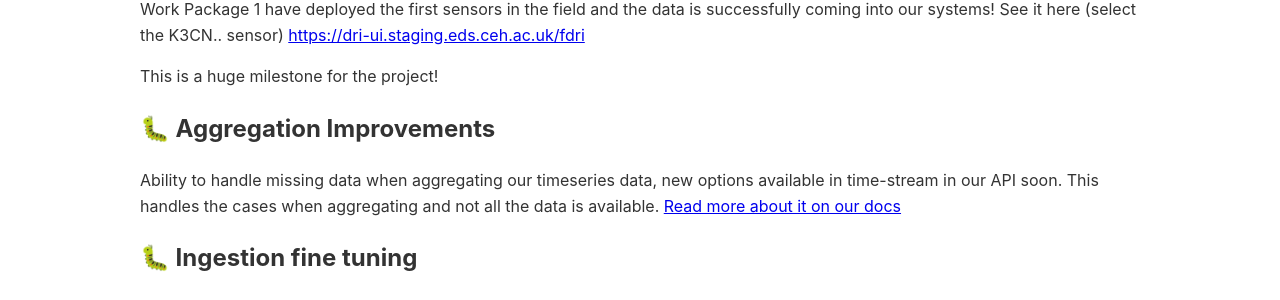
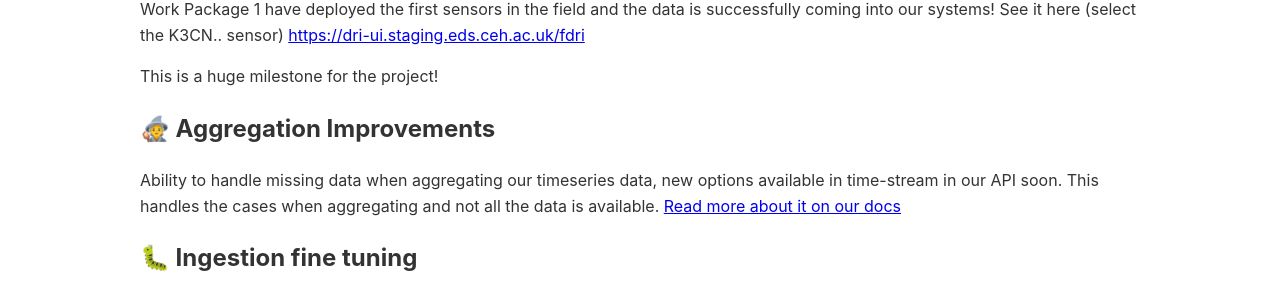
Before and after one commit to NERC-CEH/fdri_words, a Jekyll site: the page built from weeknotes/2025/21.md, in a window 1280 px wide. Shown: the part 292-592 px from the top of the page. Built offline with Jekyll 4.4.1, drawn with Linux system fonts in a browser that asks for light colours; our own code applies the rules of GitHub Pages for plain Markdown files.

Commit message:
Update 21.md

```diff
--- a/weeknotes/2025/21.md
+++ b/weeknotes/2025/21.md
@@ -9,7 +9,7 @@ See it here (select the K3CN.. sensor) [https://dri-ui.staging.eds.ceh.ac.uk/fdr
 
 This is a huge milestone for the project!
 
-## 🐛 Aggregation Improvements
+## 🧙 Aggregation Improvements
 
 Ability to handle missing data when aggregating our timeseries data, new options available in time-stream in our API soon. This handles the cases when aggregating and not all the data is available.
 [Read more about it on our docs](https://nerc-ceh.github.io/time-stream/user_guide/timeseries_basics.html#missing-rows)
```
